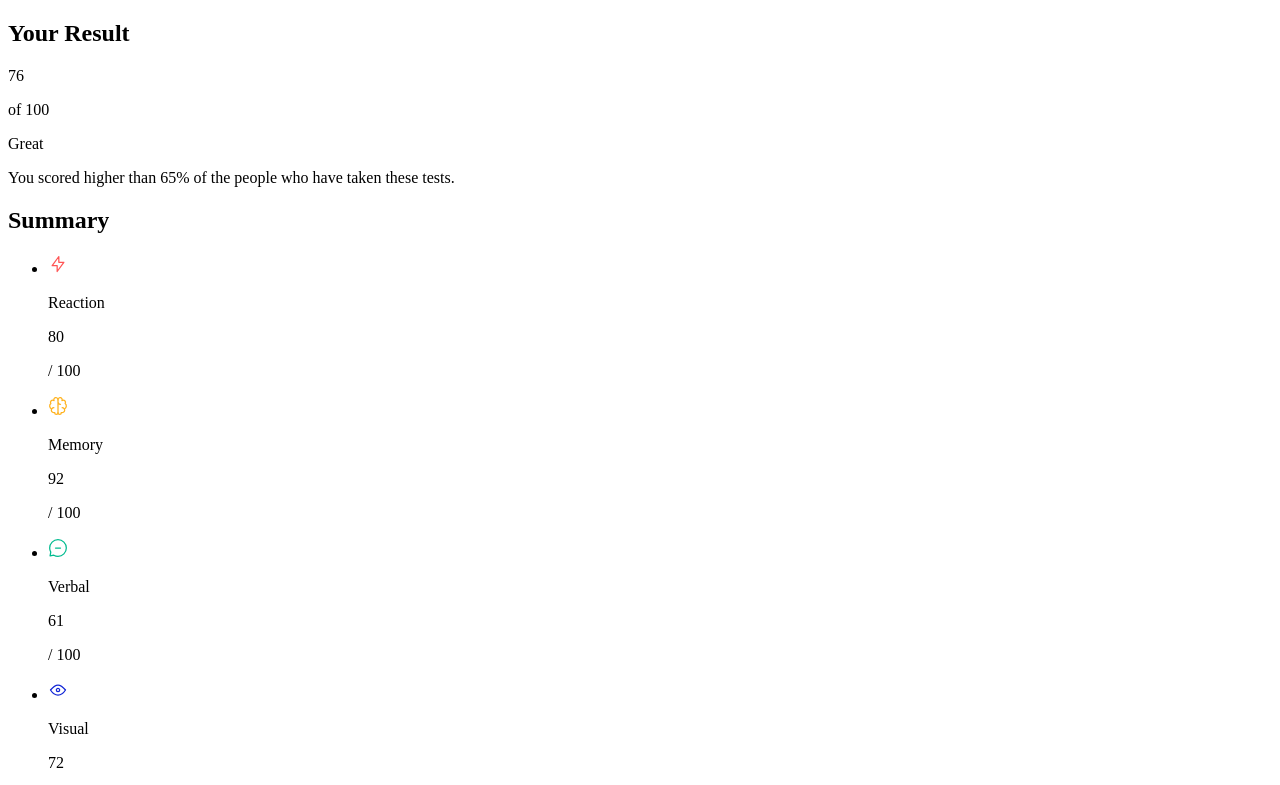
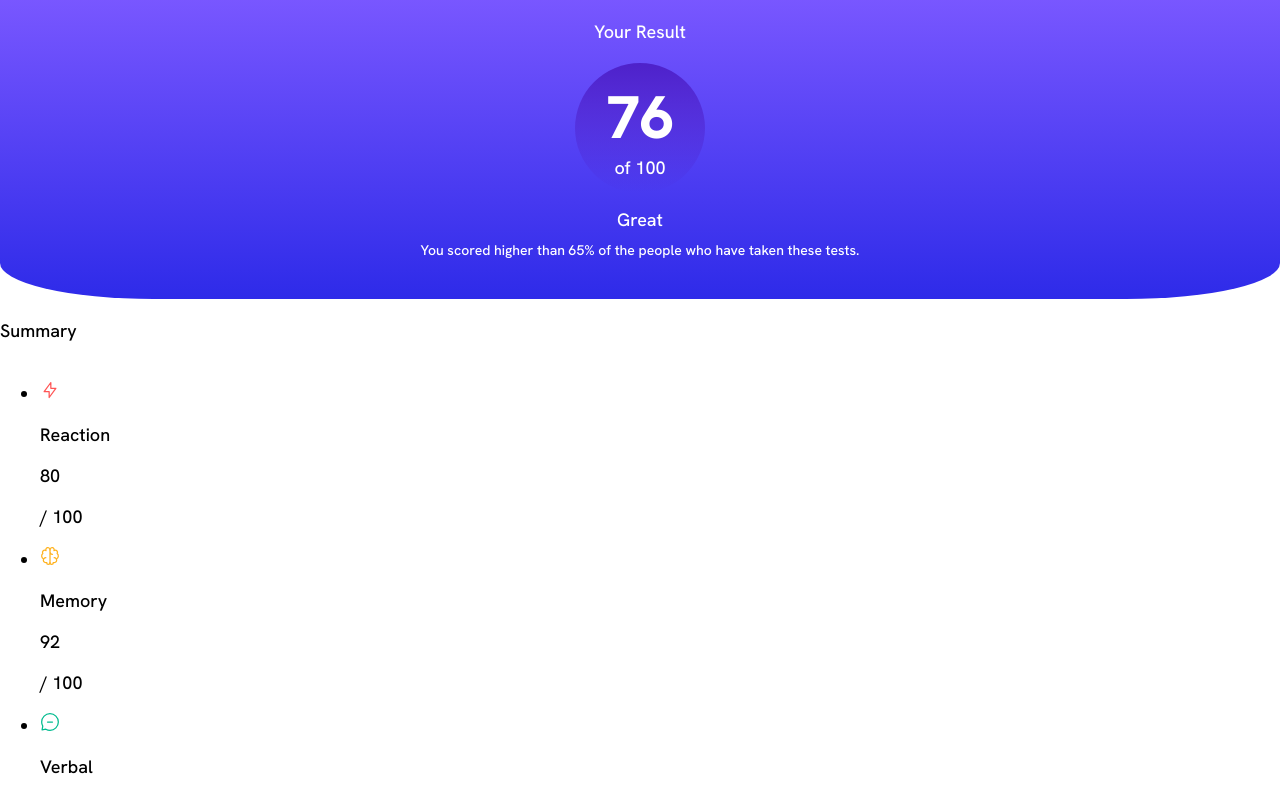
Before and after one commit to BenjaminSemah/results-summary-component, a plain HTML site: page index.html in a window 1280 px wide. Shown: the top 785 px of the page. Drawn offline with Linux system fonts and the light colour scheme.

Commit message:
Add styles for results container

```diff
--- a/index.html
+++ b/index.html
@@ -4,6 +4,7 @@
   <meta charset="UTF-8">
   <meta name="viewport" content="width=device-width, initial-scale=1.0"> <!-- displays site properly based on user's device -->
   <link rel="icon" type="image/png" sizes="32x32" href="./assets/images/favicon-32x32.png">
+  <link rel="stylesheet" href="style.css">
   <title>Frontend Mentor | Results summary component</title>
 </head>
 <body>
--- /dev/null
+++ b/style.css
@@ -0,0 +1,59 @@
+@import url('https://fonts.googleapis.com/css2?family=Hanken+Grotesk:wght@500;700;800&display=swap');
+
+body {
+  margin: 0;
+  padding: 0;
+  font-family: 'Hanken Grotesk', sans-serif;
+  font-size: 18px;
+}
+
+h2 {
+  margin: 0;
+  font-size: 18px;
+  font-weight: 500;
+  padding: 20px 0;
+}
+
+p {
+  font-size: 18px;
+}
+
+.result-container {
+  background-image: linear-gradient(0deg, hsl(241, 81%, 54%), hsl(252, 100%, 67%));
+  text-align: center;
+  color: white;
+  border-bottom-left-radius: 12%;
+  border-bottom-right-radius: 12%;
+}
+
+.result-display {
+  background: linear-gradient(0deg, hsla(241, 72%, 46%, 0), hsla(256, 72%, 46%, 1));
+  border-radius: 50%;
+  width: 100px;
+  height: 100px;
+  margin: 0 auto;
+  padding: 15px;
+}
+
+.result-number {
+  font-size: 60px;
+  font-weight: 800;
+  margin: 0;
+  height: auto;
+}
+
+.result-total {
+  margin: 0;
+  height: auto;
+}
+
+.result-comment {
+  margin: 15px 0 10px 0;
+}
+
+.result-commentary {
+  font-size: 14px;
+  width: 60%;
+  margin: 0 auto;
+  padding-bottom: 40px;
+}
```
